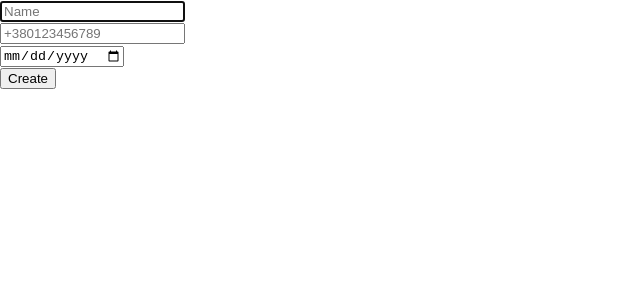
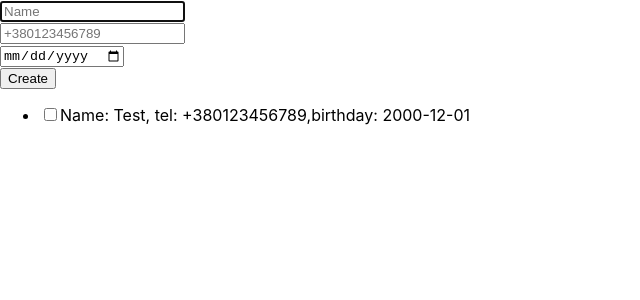
Before and after one commit to pecourses/pe2021-2-contacts-app, a React (Create React App) app: page / in a window 1280 px wide. Shown: the top 300 px of the page, without its empty margins (0-640 px from the left). Built offline with nearby package versions, Linux system fonts and the light colour scheme.

Commit message:
Add ContactsList component

```diff
--- /dev/null
+++ b/src/components/ContactsList/ContactsListItem.jsx
@@ -0,0 +1,32 @@
+import React from 'react';
+import { updateContact } from '../../actions/actionCreators';
+import { connect } from 'react-redux';
+
+function ContactsListItem (props) {
+  const {
+    contact: { id, name, isFavourite, birthday, telNumber },
+    update,
+  } = props;
+
+  const handleChange = () => {
+    update({ isFavourite: !isFavourite }, id);
+  };
+
+  return (
+    <li>
+      <input type='checkbox' checked={isFavourite} onChange={handleChange} />
+      Name: {name}, tel: {telNumber},
+      {!birthday || <span>birthday: {birthday}</span>}
+    </li>
+  );
+}
+
+// PropTypes
+
+const mapDispathToProps = dispatch => ({
+  update: (values, id) => {
+    dispatch(updateContact(values, id));
+  },
+});
+
+export default connect(null, mapDispathToProps)(ContactsListItem);
--- /dev/null
+++ b/src/components/ContactsList/index.jsx
@@ -0,0 +1,22 @@
+import { connect } from 'react-redux';
+import ContactsListItem from './ContactsListItem';
+
+function ContactsList (props) {
+  const { contacts, isFetching, error } = props;
+
+  const mapContact = (c, index, arr) => (
+    <ContactsListItem key={c.id} contact={c} />
+  );
+
+  return (
+    <>
+      {isFetching && <div>Loading. Please, wait...</div>}
+      {error && <div>ERROR!!!!</div>}
+      {!isFetching && !error && <ul>{contacts.map(mapContact)}</ul>}
+    </>
+  );
+}
+
+const mapStateToProps = ({ contactsData }) => contactsData;
+
+export default connect(mapStateToProps)(ContactsList);
--- a/src/pages/ContactsPage/index.jsx
+++ b/src/pages/ContactsPage/index.jsx
@@ -1,7 +1,13 @@
 import ContactForm from '../../components/ContactForm';
+import ContactsList from '../../components/ContactsList/index';
 
 function ContactsPage () {
-  return <ContactForm />;
+  return (
+    <>
+      <ContactForm />
+      <ContactsList />
+    </>
+  );
 }
 
 export default ContactsPage;
```
